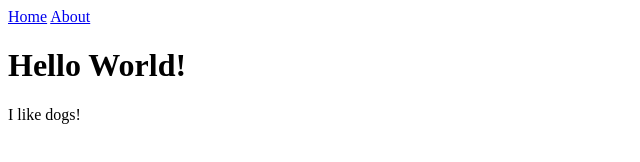
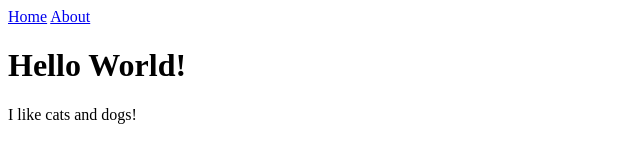
Before and after one commit to katehills/Repository-1, a plain HTML site: page index.html in a window 1280 px wide. Shown: the full height of the page, 0-640 px from the left. Drawn offline with Linux system fonts and the light colour scheme.

Commit message:
Revert "Branch Change"

```diff
--- a/index.html
+++ b/index.html
@@ -8,6 +8,6 @@
       <a href="about.html">About</a>
     </nav>
     <h1>Hello World!</h1>
-    <p>I like dogs!</p>
+    <p>I like cats and dogs!</p>
   </body>
 </html>
```
